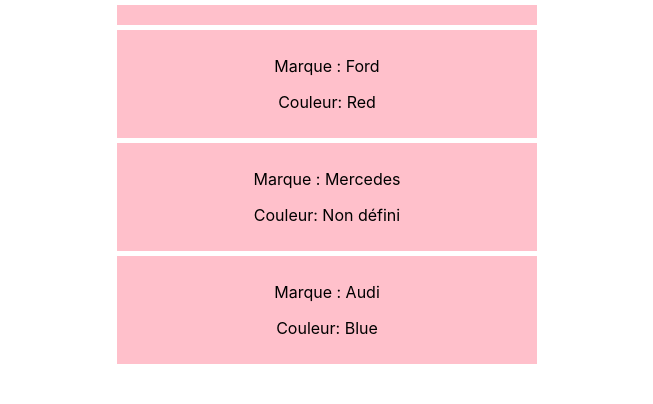
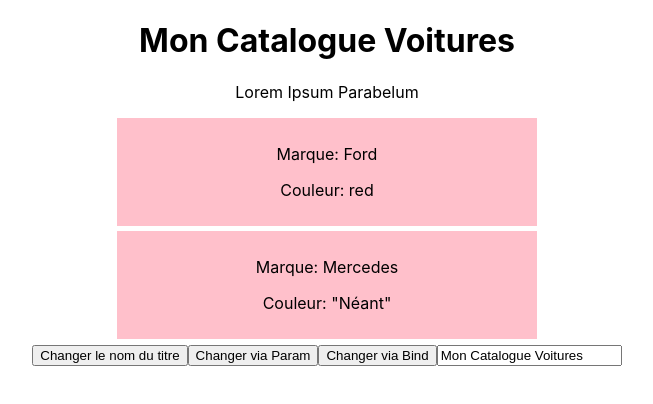
Before and after one commit to Noxtaria/ReactJS, a React (Create React App) app in the folder app-voiture/cars/: page / in a window 1280 px wide. Shown: the top 404 px of the page, without its empty margins (313-966 px from the left). Built offline with nearby package versions, Linux system fonts and the light colour scheme; the HTML template or start-up script is replaced by a standard one.

Commit message:
Les événements dans React et changement de state

```diff
--- a/app-voiture/cars/src/App.js
+++ b/app-voiture/cars/src/App.js
@@ -1,24 +1,49 @@
-import React, { Component } from 'react';
+import { Component } from 'react';
 import Mycars from './components/Mycars';
 import './App.css';
 
 class App extends Component {
 
   state = {
-    titre: "Mon Catalogue Voitures",
-    color: "green"
+    titre: 'Mon Catalogue Voitures'
+  }
+
+  changeTitre = (e) => {
+    console.log(e.target);
+    this.setState({
+      titre : 'Mon nouveau titre'
+    })
+  }
+
+  changeViaParam = (titre) => {
+    this.setState({
+      titre : titre
+    })
+  }
+
+  changeViaBind = (param) => {
+    this.setState({
+      titre: param
+    })
+  }
+
+  changeViaInput = (e) => {
+    this.setState({
+      titre : e.target.value
+    })
+
   }
 
   render() {
     return (
-      <div className="App">
-        <Mycars
-            title={this.state.titre}
-            color={this.state.color}
-            style={{color: 'red'}}
-        />
+      <div className='App'>
+        <Mycars title={this.state.titre} />
 
+        <button onClick={this.changeTitre}>Changer le nom du titre</button>
+        <button onClick={() => this.changeViaParam('Titre via un param')}>Changer via Param</button>
+        <button onClick={this.changeViaBind.bind(this, 'Titre via Bind')}>Changer via Bind</button>
 
+        <input type="text" onChange={this.changeViaInput} value={this.state.titre} />
       </div>
     )
   }
--- a/app-voiture/cars/src/components/Cars.js
+++ b/app-voiture/cars/src/components/Cars.js
@@ -1,25 +1,17 @@
-import React from "react";
-import Wrapper from "./Wrapper";
+const Car = ({color, children}) => {
 
-const Car = ({children, color}) => {
+    const colorInfo = color ? <p>Couleur: {color}</p> : <p>Couleur: "Néant"</p>;
 
-    let colorInfo = "";
-    if (color) {
-        colorInfo = color;
-    } else {
-        colorInfo = "Non défini";
+    if (children) {
+        return (
+            <div style={ {backgroundColor: 'pink', width: '400px', padding: '10px', margin: '5px auto'} }>
+                <p>Marque: { children }</p>
+                {colorInfo}
+            </div>
+        )
     }
 
-    return children && (
-
-        <Wrapper>
-            <p>Marque : {children}</p>
-            <p>Couleur: {colorInfo}</p>
-        </Wrapper>
-
-    )
-
-
+    // return null // ce return est Facultatif
 }
 
-export default Car;
+export default Car
--- a/app-voiture/cars/src/components/Mycars.js
+++ b/app-voiture/cars/src/components/Mycars.js
@@ -1,37 +1,36 @@
-import React, { Component } from "react";
-import Car from "./Cars";
-import Wrapper from "./Wrapper";
-import MyHeader from "./MyHeader";
+import { Component } from 'react'
+import Car from './Cars'
 
 class Mycars extends Component {
 
+    noCopy = () => {
+        alert('merci de ne pas copier le texte');
+    }
 
+    addStyle = (e) => {
+        console.log(e.target)
 
-    state = {
-        cars: ["Ford", "Mercedes", "Audi"]
+        if(e.target.classList.contains('styled')) {
+            e.target.classList.remove('styled')
+        }else{
+            e.target.classList.add('styled')
+        }
     }
 
     render() {
+        return (
+            <div>
+                <h1 onMouseOver={this.addStyle}>{this.props.title}</h1>
 
-        return (
+                <p onCopy={this.noCopy}>Lorem Ipsum Parabelum</p>
 
-            <div>
-                <Wrapper>
-                <MyHeader
-                        myStyle={this.props.color}
-                    >
-                        {this.props.title}
-                    </MyHeader>
-                </Wrapper>
+                <Car color="red">Ford</Car>
+                <Car>Mercedes</Car>
+                <Car color="green"></Car>
+            </div>
 
-                <Car color="Red"> {this.state.cars[0]} </Car>
-                <Car>{this.state.cars[1]}</Car>
-                <Car color="Blue">{this.state.cars[2]}</Car>
-
-            </div>
         )
-
     }
 }
 
-export default Mycars;
+export default Mycars
--- a/app-voiture/cars/src/index.css
+++ b/app-voiture/cars/src/index.css
@@ -11,3 +11,8 @@
   font-family: source-code-pro, Menlo, Monaco, Consolas, 'Courier New',
     monospace;
 }
+
+h1.styled {
+  color:red;
+  text-transform: uppercase;
+}
```
